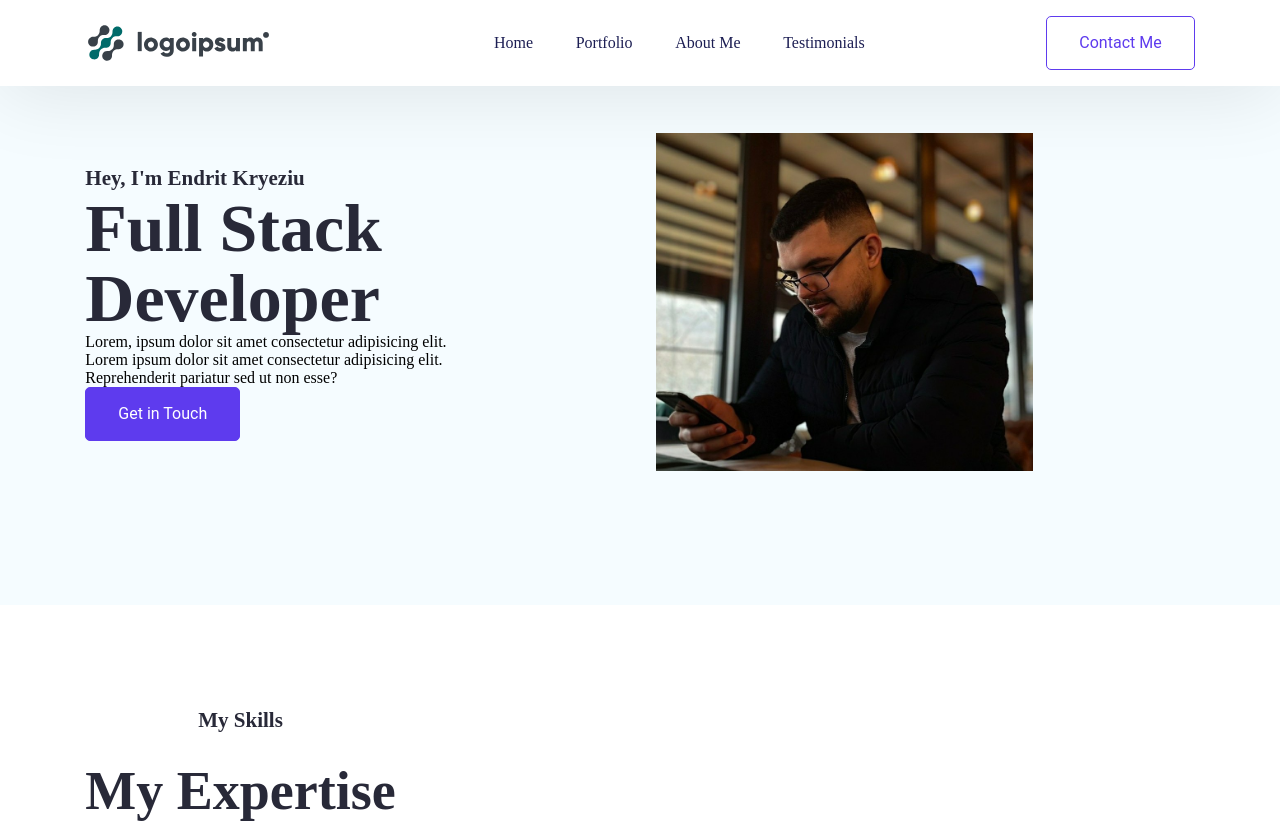
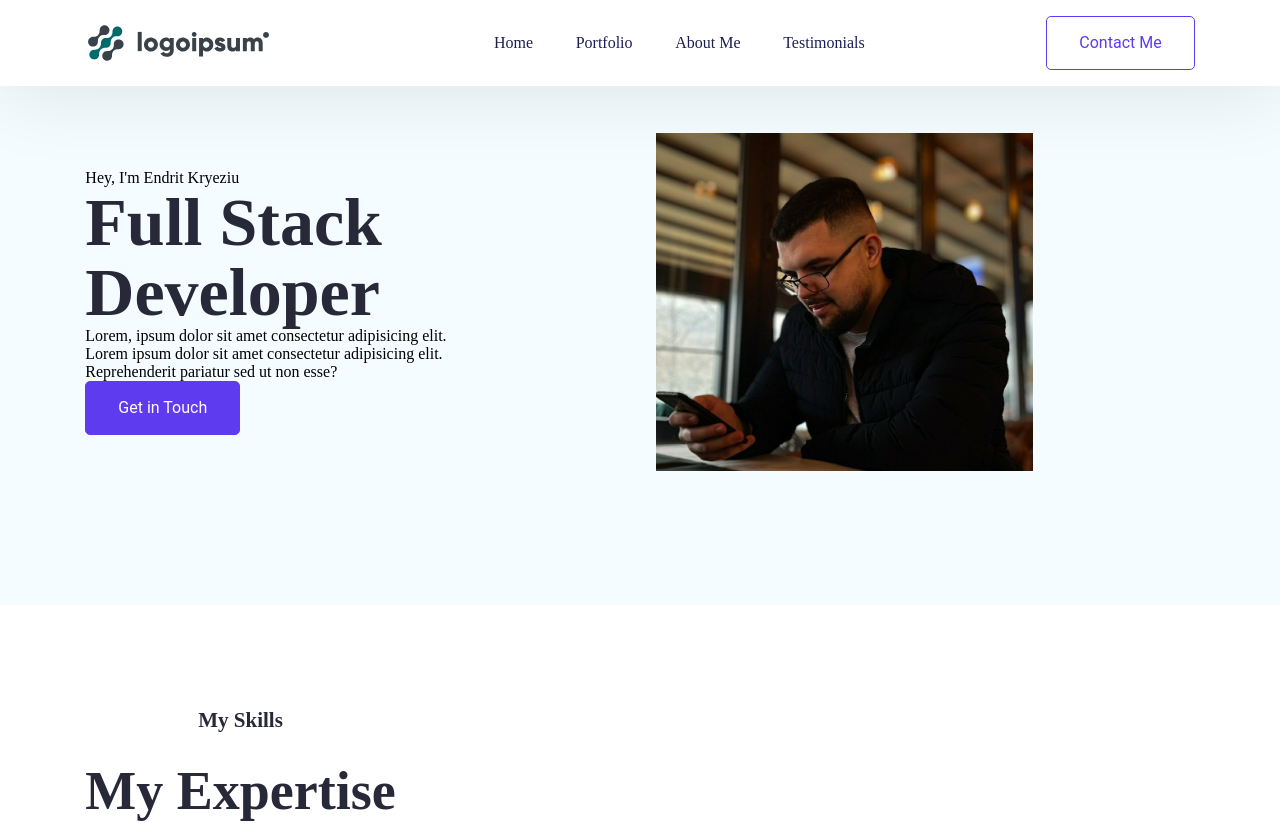
Before and after one commit to Endriti006/Personal-Portfolio, a React (Create React App) app in the folder react-portfolio/: page / in a window 1280 px wide. Shown: the top 823 px of the page. Built offline with nearby package versions, Linux system fonts and the light colour scheme.

Commit message:
Update HeroSeaction.jsx

```diff
--- a/react-portfolio/src/data/Pages/Home/HeroSeaction.jsx
+++ b/react-portfolio/src/data/Pages/Home/HeroSeaction.jsx
@@ -3,7 +3,7 @@ export default function HeroSection() {
         <section id="heroSection" className="hero--section">
             <div className="hero--section--content--box">
                 <div className="hero--section-content">
-                    <p className="section--title">Hey, I'm Endrit Kryeziu</p>
+                    <p className="section--titlee">Hey, I'm Endrit Kryeziu</p>
                     <h1 className="hero--section--title">
                         <span className="hero--section-title-color">Full Stack</span>{" "}<br />
                         Developer
```
